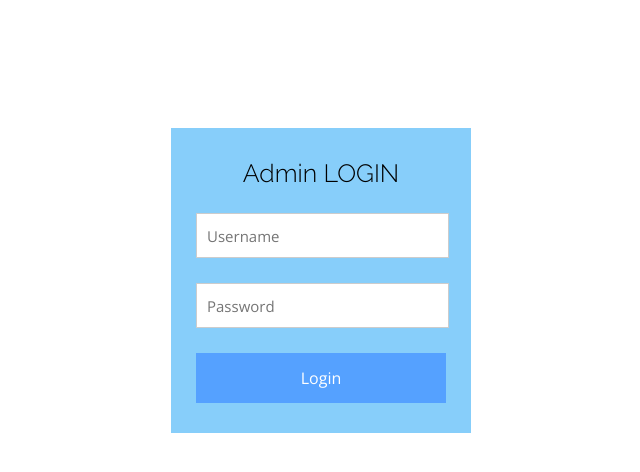
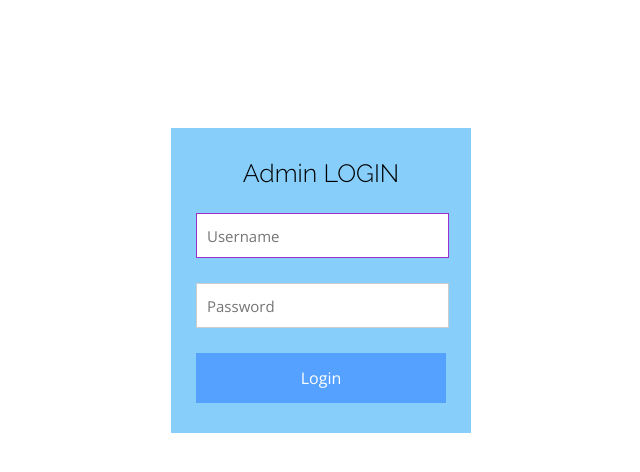
Before and after one commit to MoTiSaRiYa07/sem5, a PHP site: page /admin/login.php in a window 1280 px wide. Shown: the top 472 px of the page, without its empty margins (319-959 px from the left). Run offline with PHP 8.4, Linux system fonts and the light colour scheme; tables that the repository leaves empty or names only in its code hold one stand-in row (values such as "Sample post"); some libraries are stand-ins or nearby versions.

Commit message:
newadmin

```diff
--- a/admin/login.php
+++ b/admin/login.php
@@ -30,10 +30,7 @@ header("location:index.php?page=home");
 
 </head>
 
-<body>
-
-
- <!-- <main id="main" class=" bg-dark">
+  <!--<main id="main" class=" bg-dark">
   		<div id="login-left">
   		</div>
 
@@ -60,15 +57,15 @@ header("location:index.php?page=home");
   </main>
 
   <a href="#" class="back-to-top"><i class="icofont-simple-up"></i></a>
+
 -->
 
-<form id="login-form" class="form" method="post" name="login">
+<form class="form" method="post" name="login">
         <h1 class="login-title"> Admin LOGIN</h1>
-        <input type="text" class="login-input" name="username" placeholder="Username"  id="username autofocus="true"/>
-        <input type="password" class="login-input" name="password"  id="password "placeholder="Password"/>
+        <input type="text" class="login-input" name="username" placeholder="Username" autofocus="true"/>
+        <input type="password" class="login-input" name="password" placeholder="Password"/>
         <input type="submit" value="Login" name="submit" class="login-button"/>
   </form>
-
 
 </body>
 <script>
--- a/admin/manage_product.php
+++ b/admin/manage_product.php
@@ -178,7 +178,7 @@ img#img_path-field{
 					<div class=" row form-group">
 						<div class="col-md-5">
 							<label for="" class="control-label">Product Image</label>
-							<input type="file" class="form-control" name="img" onchange="displayImg(this,$(this))">
+							<input type="file" class="form-control" name="img" onchange="displayImg2(this,$(this))">
 						</div>
 
 						<div class="col-md-5">
```
Also changed, not shown: admin/assets/uploads/1.jpg (added), admin/assets/uploads/2.jpg (added), admin/assets/uploads/3.jpg (added), admin/assets/uploads/4.jpg (added), admin/assets/uploads/5.jpg (added), admin/assets/uploads/6.jpg (added), admin/assets/uploads/8.jpg (added).
